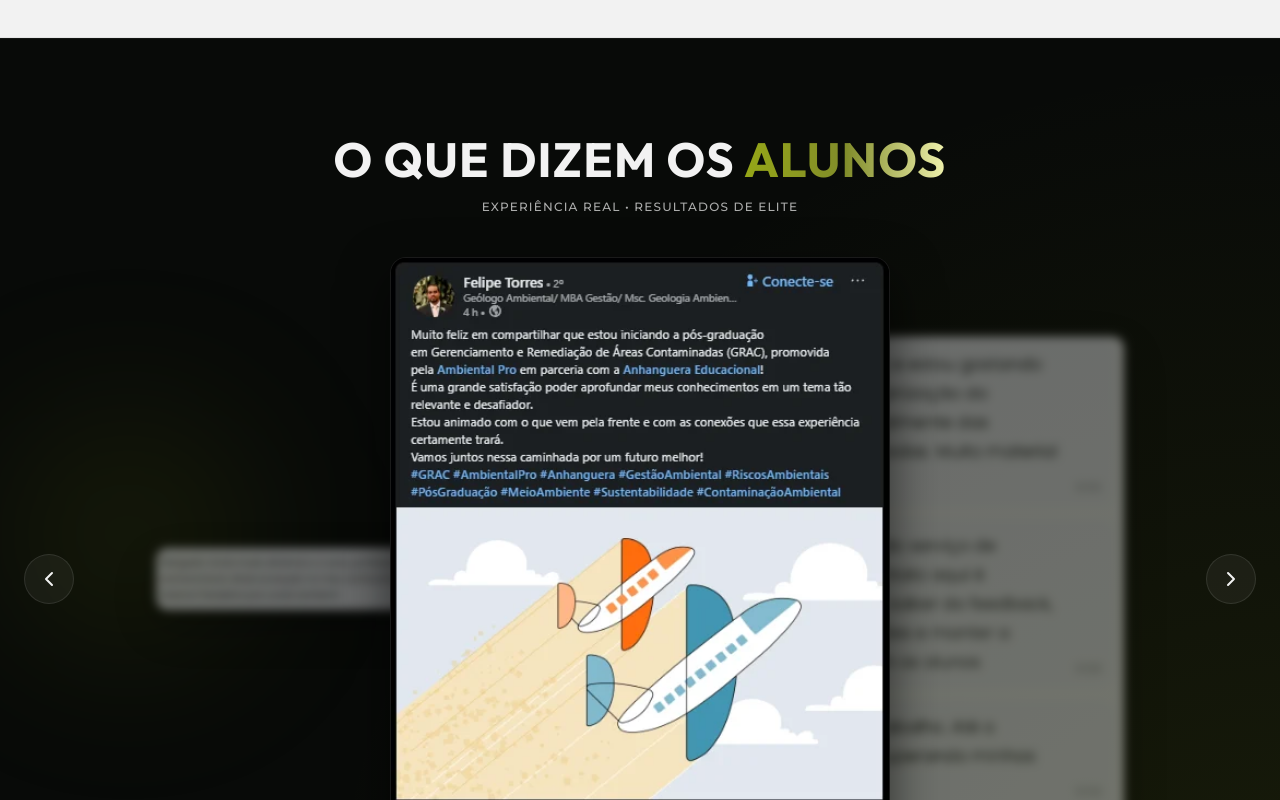
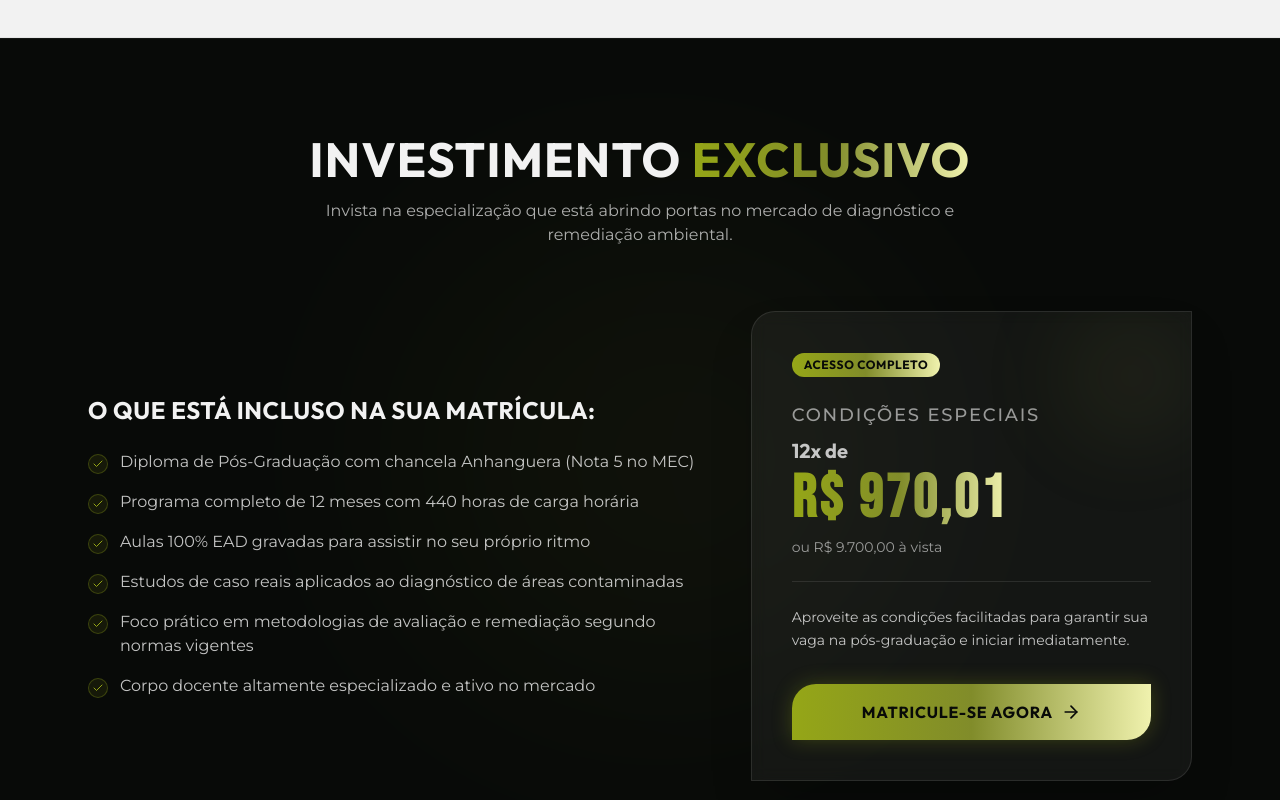
Before and after one commit to henriquegsantos149/pagina-grac, a React (Vite) app: page / in a window 1280 px wide. Shown: the part 8300-9100 px from the top of the page. Built offline with nearby package versions, Linux system fonts and the light colour scheme.

Commit message:
feat: add pricing fold

```diff
--- a/src/App.tsx
+++ b/src/App.tsx
@@ -8,6 +8,7 @@
 import PracticalApplications from './components/PracticalApplications'
 import TargetAudience from './components/TargetAudience'
 import Faculty from './components/Faculty'
+import Pricing from './components/Pricing'
 import Testimonials from './components/Testimonials'
 import FAQ from './components/FAQ'
 import CallToAction from './components/CallToAction'
@@ -34,6 +35,7 @@
       <TargetAudience />
       <Faculty />
       <CourseInfo />
+      <Pricing onOpenModal={handleOpenModal} />
       <Testimonials />
       <FAQ />
       <CallToAction onOpenModal={handleOpenModal} />
--- /dev/null
+++ b/src/components/Pricing.tsx
@@ -0,0 +1,118 @@
+import { motion } from 'framer-motion';
+import { Check, ArrowRight } from 'lucide-react';
+
+interface PricingProps {
+  onOpenModal: (url: string) => void;
+  isWaitingList?: boolean;
+}
+
+export default function Pricing({ onOpenModal, isWaitingList = false }: PricingProps) {
+  const checkoutUrl = "https://pay.voompcreators.com.br/13469";
+
+  const benefits = [
+    "Diploma de Pós-Graduação com chancela Anhanguera (Nota 5 no MEC)",
+    "Programa completo de 12 meses com 440 horas de carga horária",
+    "Aulas 100% EAD gravadas para assistir no seu próprio ritmo",
+    "Estudos de caso reais aplicados ao diagnóstico de áreas contaminadas",
+    "Foco prático em metodologias de avaliação e remediação segundo normas vigentes",
+    "Corpo docente altamente especializado e ativo no mercado"
+  ];
+
+  return (
+    <section id="investimento" className="relative py-16 md:py-24 bg-[var(--color-brand-dark)] overflow-hidden border-t border-white/5">
+      {/* Background decorations */}
+      <div className="absolute top-1/2 left-1/2 -translate-x-1/2 -translate-y-1/2 w-[500px] h-[500px] bg-brand-gradient opacity-[0.05] rounded-full blur-[120px] pointer-events-none"></div>
+
+      <div className="max-w-6xl mx-auto px-6 relative z-10">
+        <div className="text-center mb-16">
+          <h2 className="text-4xl md:text-5xl font-bold mb-4 font-primary uppercase tracking-wide">
+            Investimento <span className="text-brand-gradient">Exclusivo</span>
+          </h2>
+          <p className="text-[var(--color-brand-light)]/70 max-w-2xl mx-auto font-secondary">
+            Invista na especialização que está abrindo portas no mercado de diagnóstico e remediação ambiental.
+          </p>
+        </div>
+
+        <div className="grid grid-cols-1 lg:grid-cols-12 gap-8 items-stretch">
+          {/* Benefits Column */}
+          <motion.div
+            initial={{ opacity: 0, x: -30 }}
+            whileInView={{ opacity: 1, x: 0 }}
+            viewport={{ once: true, amount: 0.15 }}
+            transition={{ duration: 0.6 }}
+            className="lg:col-span-7 flex flex-col justify-center"
+          >
+            <h3 className="text-2xl font-bold mb-6 font-primary uppercase tracking-wide text-[var(--color-brand-light)]">
+              O que está incluso na sua matrícula:
+            </h3>
+            <ul className="space-y-4">
+              {benefits.map((benefit, index) => (
+                <li key={index} className="flex items-start gap-3">
+                  <div className="mt-1 flex-shrink-0 w-5 h-5 rounded-full bg-[var(--color-brand-primary)]/10 flex items-center justify-center border border-[var(--color-brand-primary)]/30">
+                    <Check className="w-3 h-3 text-[var(--color-brand-primary)]" />
+                  </div>
+                  <span className="text-[var(--color-brand-light)]/80 text-base font-secondary">{benefit}</span>
+                </li>
+              ))}
+            </ul>
+          </motion.div>
+
+          {/* Pricing Card Column */}
+          <motion.div
+            initial={{ opacity: 0, x: 30 }}
+            whileInView={{ opacity: 1, x: 0 }}
+            viewport={{ once: true, amount: 0.15 }}
+            transition={{ duration: 0.6 }}
+            className="lg:col-span-5 flex flex-col"
+          >
+            <div className="shape-leaf bg-white/5 border border-white/10 p-8 md:p-10 flex flex-col justify-between h-full relative overflow-hidden shadow-2xl backdrop-blur-sm group hover:border-[var(--color-brand-primary)]/40 transition-all">
+              <div className="absolute top-0 right-0 w-32 h-32 bg-brand-gradient opacity-10 rounded-full blur-[50px] pointer-events-none"></div>
+
+              <div>
+                <span className="inline-block px-3 py-1 bg-brand-gradient text-[var(--color-brand-dark)] font-bold text-xs uppercase tracking-wider rounded-full mb-6 font-primary">
+                  {isWaitingList ? 'Lista de Espera' : 'Acesso Completo'}
+                </span>
+
+                <h4 className="text-lg font-medium text-[var(--color-brand-light)]/60 font-secondary uppercase tracking-widest mb-2">
+                  Condições Especiais
+                </h4>
+
+                <div className="mb-6">
+                  <span className="text-lg md:text-xl font-bold font-primary text-[var(--color-brand-light)]/80 block mb-1">
+                    12x de
+                  </span>
+                  <span className="text-5xl md:text-6xl font-black font-impact tracking-wider text-brand-gradient">
+                    R$ 970,01
+                  </span>
+                  <span className="text-[var(--color-brand-light)]/60 text-sm block mt-2 font-secondary">
+                    ou R$ 9.700,00 à vista
+                  </span>
+                </div>
+
+                <div className="border-t border-white/10 pt-6 mb-8">
+                  <p className="text-[var(--color-brand-light)]/80 font-secondary text-sm leading-relaxed">
+                    {isWaitingList
+                      ? 'Entre na lista de espera para garantir sua vaga e ser avisado assim que as matrículas para a nova turma abrirem com condições promocionais.'
+                      : 'Aproveite as condições facilitadas para garantir sua vaga na pós-graduação e iniciar imediatamente.'}
+                  </p>
+                </div>
+              </div>
+
+              <div>
+                <button
+                  onClick={() => onOpenModal(checkoutUrl)}
+                  className="shape-leaf w-full inline-flex items-center justify-center gap-2 px-8 py-4 bg-brand-gradient text-[var(--color-brand-dark)] font-bold text-base transition-all hover:scale-[1.02] hover:brightness-110 active:scale-95 shadow-[0_0_20px_rgba(149,166,23,0.3)] cursor-pointer group"
+                >
+                  <span className="flex items-center gap-2 uppercase tracking-wider font-primary">
+                    {isWaitingList ? 'Entrar na Lista de Espera' : 'Matricule-se agora'}
+                    <ArrowRight className="w-5 h-5 transition-transform group-hover:translate-x-1" />
+                  </span>
+                </button>
+              </div>
+            </div>
+          </motion.div>
+        </div>
+      </div>
+    </section>
+  );
+}
```
